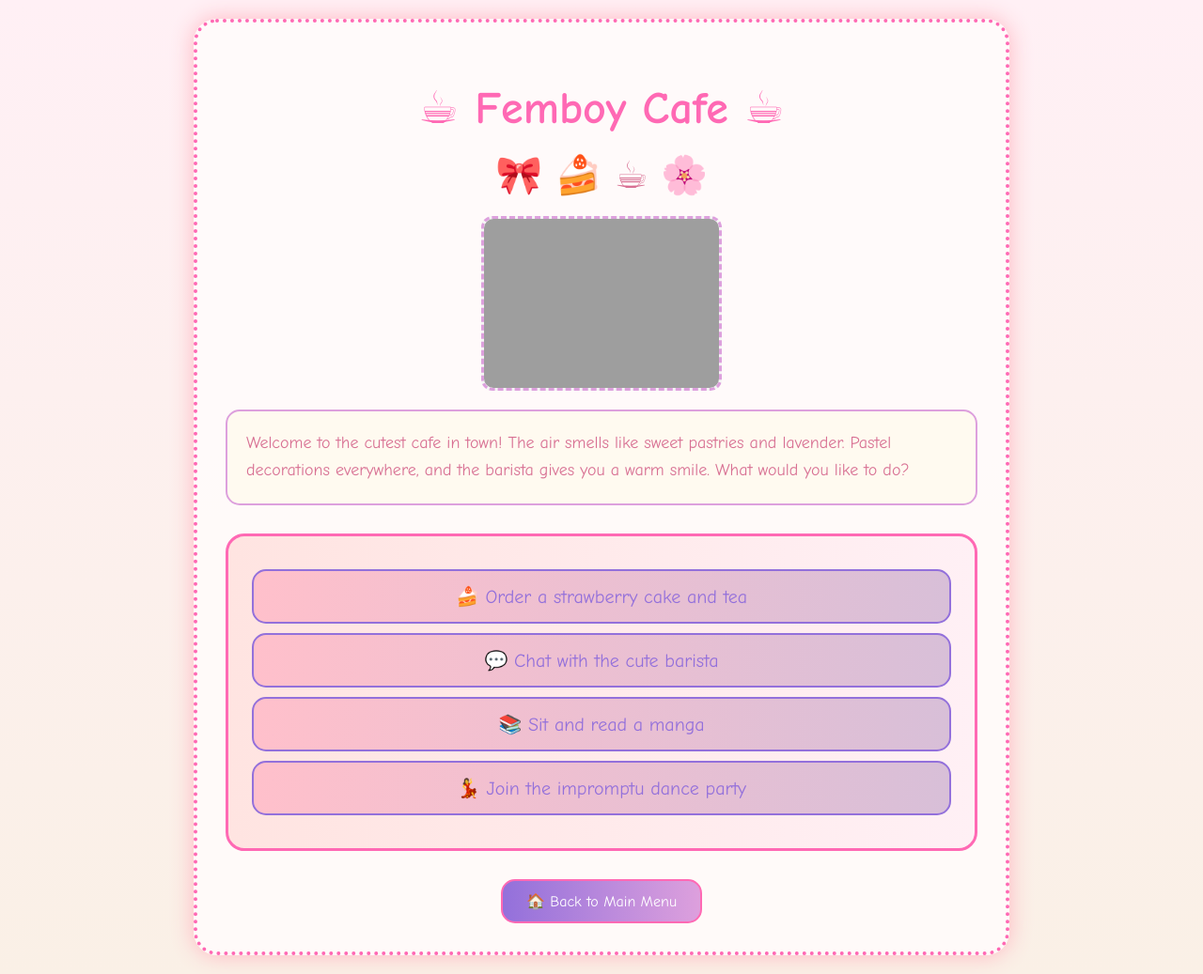
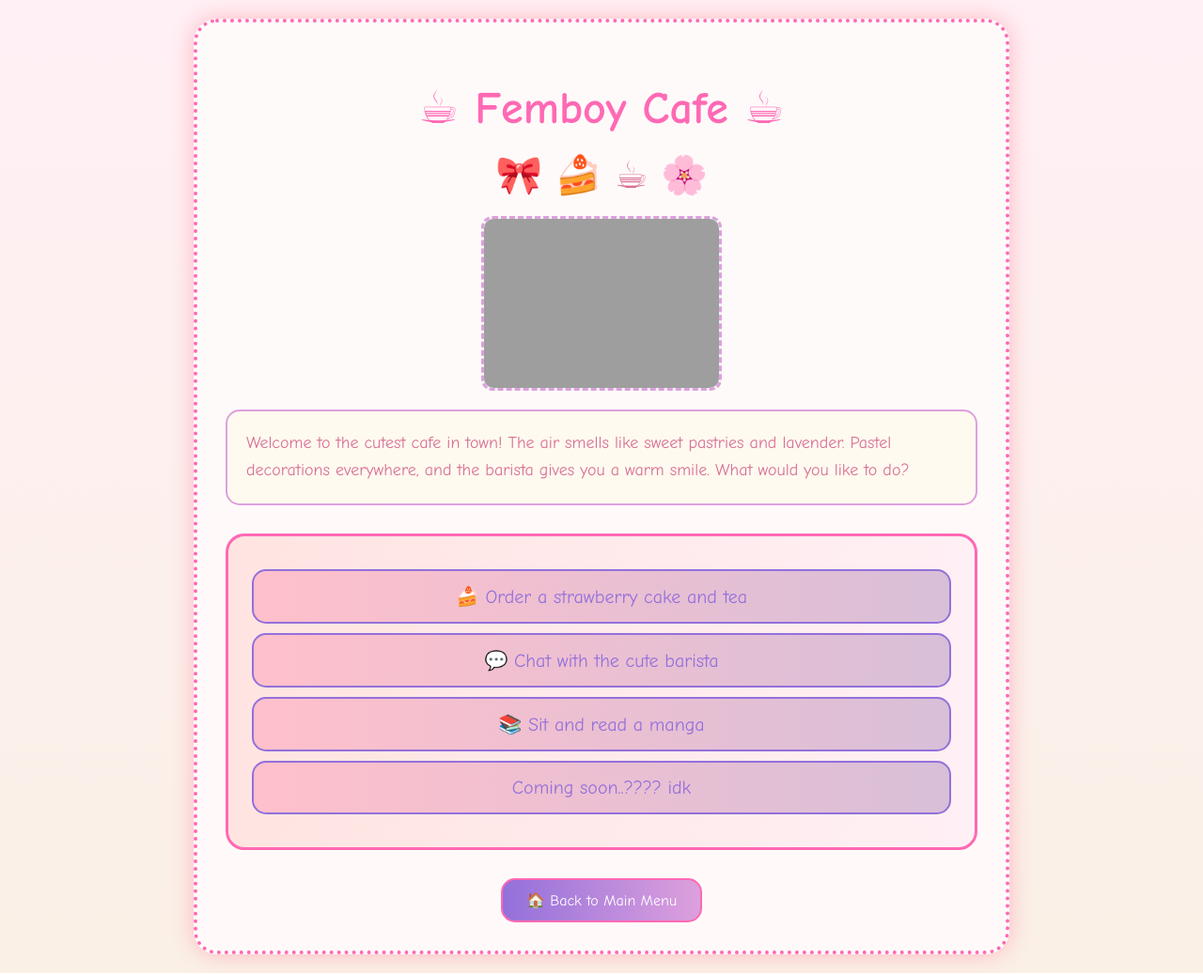
Before and after one commit to zapantaelisha1-jpg/femboygame1, a plain HTML site: page cafe.html in a window 1280 px wide. Shown: the whole page at 94% size. Drawn offline with Linux system fonts and the light colour scheme; grey boxes are pictures that could not be loaded.

Commit message:
Update cafe.html

```diff
--- a/cafe.html
+++ b/cafe.html
@@ -121,7 +121,7 @@
             <a href="order.html" class="choice">🍰 Order a strawberry cake and tea</a>
             <a href="chat.html" class="choice">💬 Chat with the cute barista</a>
             <a href="read.html" class="choice">📚 Sit and read a manga</a>
-            <a href="dance.html" class="choice">💃 Join the impromptu dance party</a>
+            <a href="dance.html" class="choice">Coming soon..???? idk</a>
         </div>
 
         <div style="text-align: center;">
@@ -129,4 +129,5 @@
         </div>
     </div>
 </body>
+
 </html>
```
